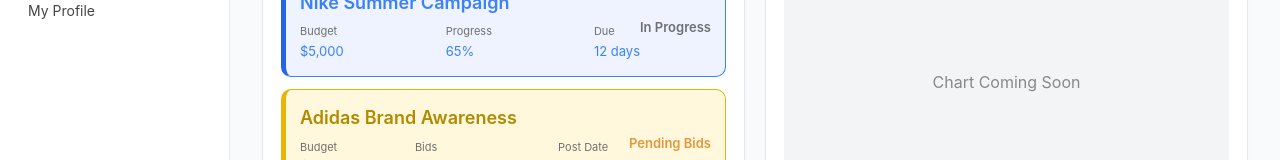
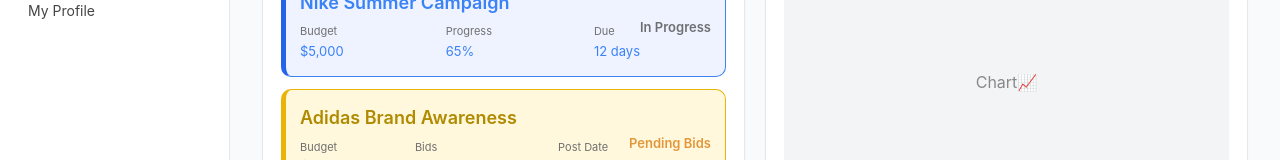
Before and after one commit to saubhtech/zuugnu-production, a Next.js app: page /client/dashboard in a window 1280 px wide. Shown: the part 392-552 px from the top of the page. Built offline with nearby package versions, Linux system fonts and the light colour scheme.

Commit message:
feat: update placeholder text in Campaign Performance section to include chart emoji for better visual indication

```diff
--- a/src/app/client/dashboard/tabs/DashboardTab.jsx
+++ b/src/app/client/dashboard/tabs/DashboardTab.jsx
@@ -75,7 +75,7 @@
         <div className="panel">
           <h3>Campaign Performance</h3>
           <div className="placeholder-chart">
-            <span>Chart Coming Soon</span>
+            <span>Chart📈</span>
           </div>
         </div>
 
```
